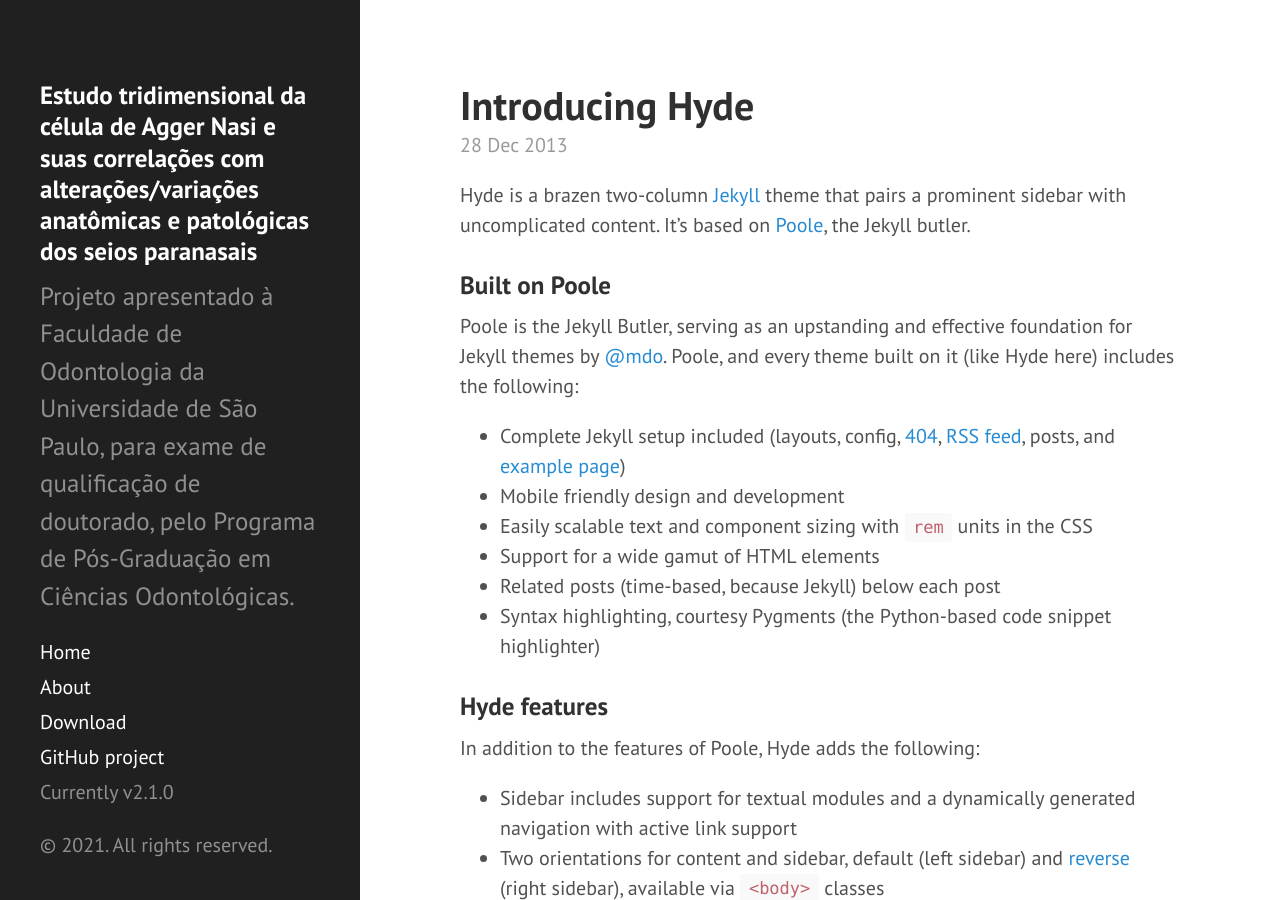
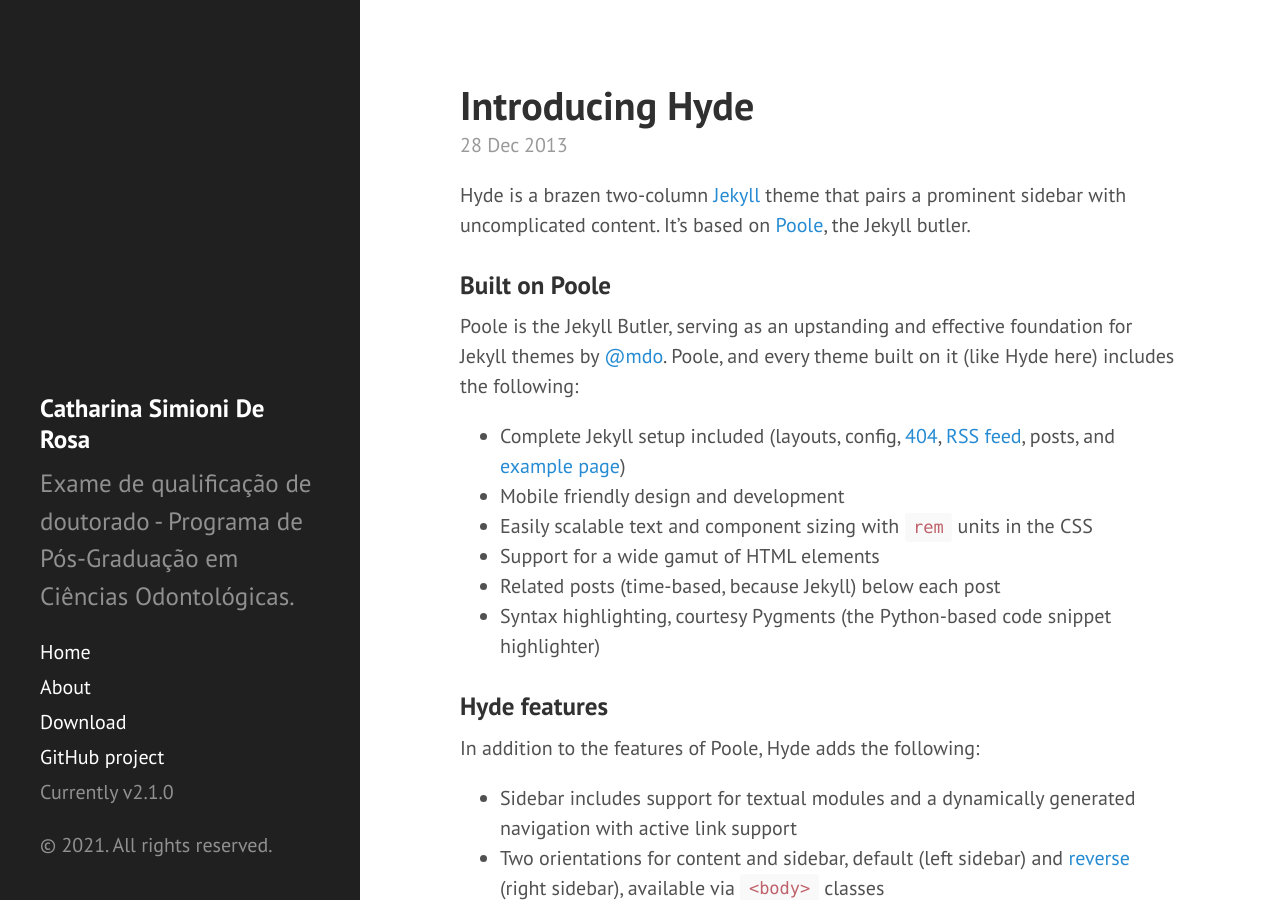
Before and after one commit to pedrowvalle/pedrowvalle.github.io, a Jekyll site: the page built from index.html, in a window 1280 px wide and 900 px high. Built offline with Jekyll 4.4.1, drawn with Linux system fonts in a browser that asks for light colours; Markdown is read by kramdown in place of the engine named in the settings; the list of posts is cut into pages by our own code.

Commit message:
ajustes sidebar
ajustado nome e descrição da página

```diff
--- a/_config.yml
+++ b/_config.yml
@@ -6,9 +6,9 @@ highlighter:      pygments
 permalink:        pretty
 
 # Setup
-title:            Estudo tridimensional da célula de Agger Nasi e suas correlações com alterações/variações anatômicas e patológicas dos seios paranasais
+title:            Catharina Simioni De Rosa
 tagline:          'A Jekyll theme'
-description:      'Projeto apresentado à Faculdade de Odontologia da Universidade de São Paulo, para exame de qualificação de doutorado, pelo Programa de Pós-Graduação em Ciências Odontológicas.'
+description:      'Exame de qualificação de doutorado - Programa de Pós-Graduação em Ciências Odontológicas.'
 url:              http://hyde.getpoole.com
 baseurl:          /
 
```
